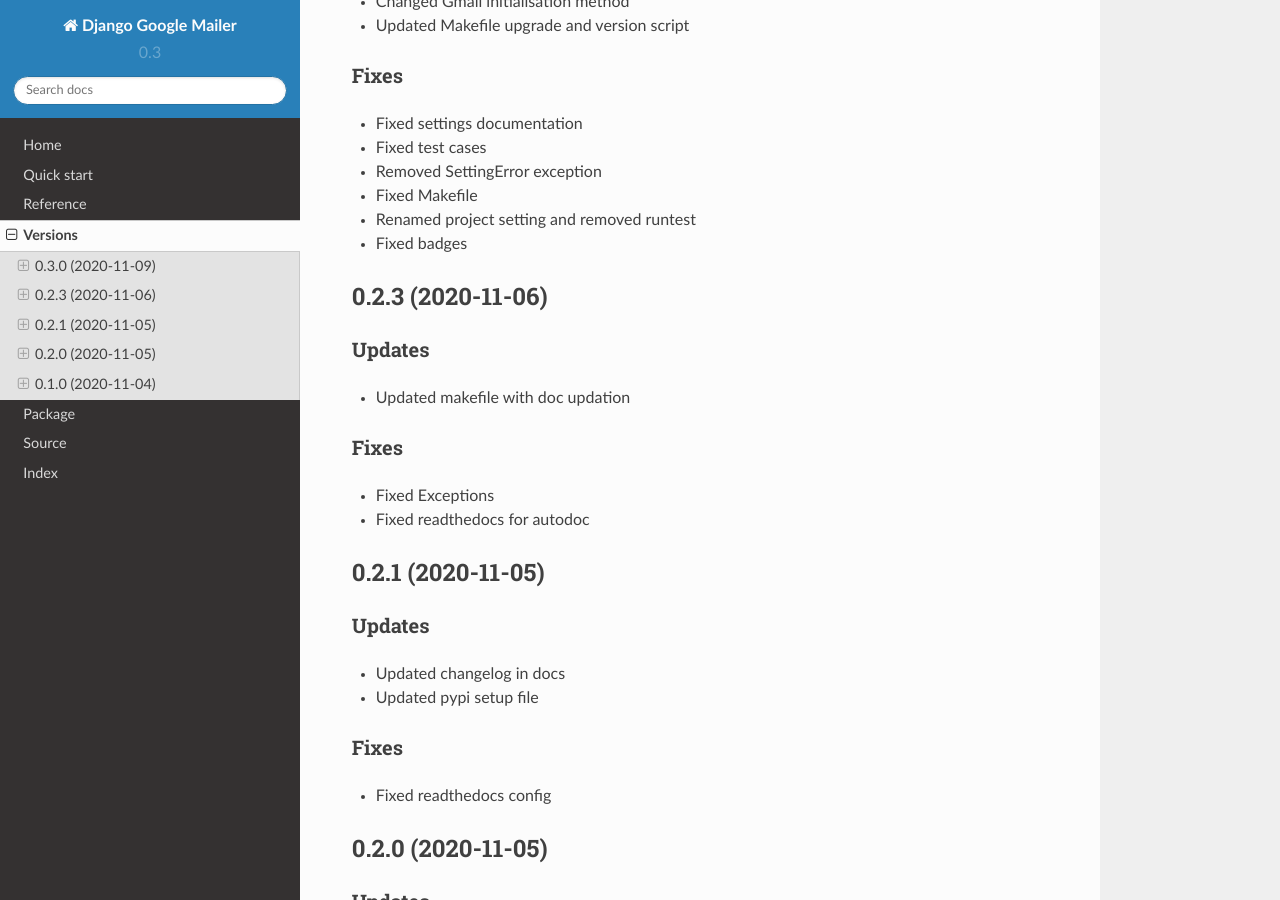
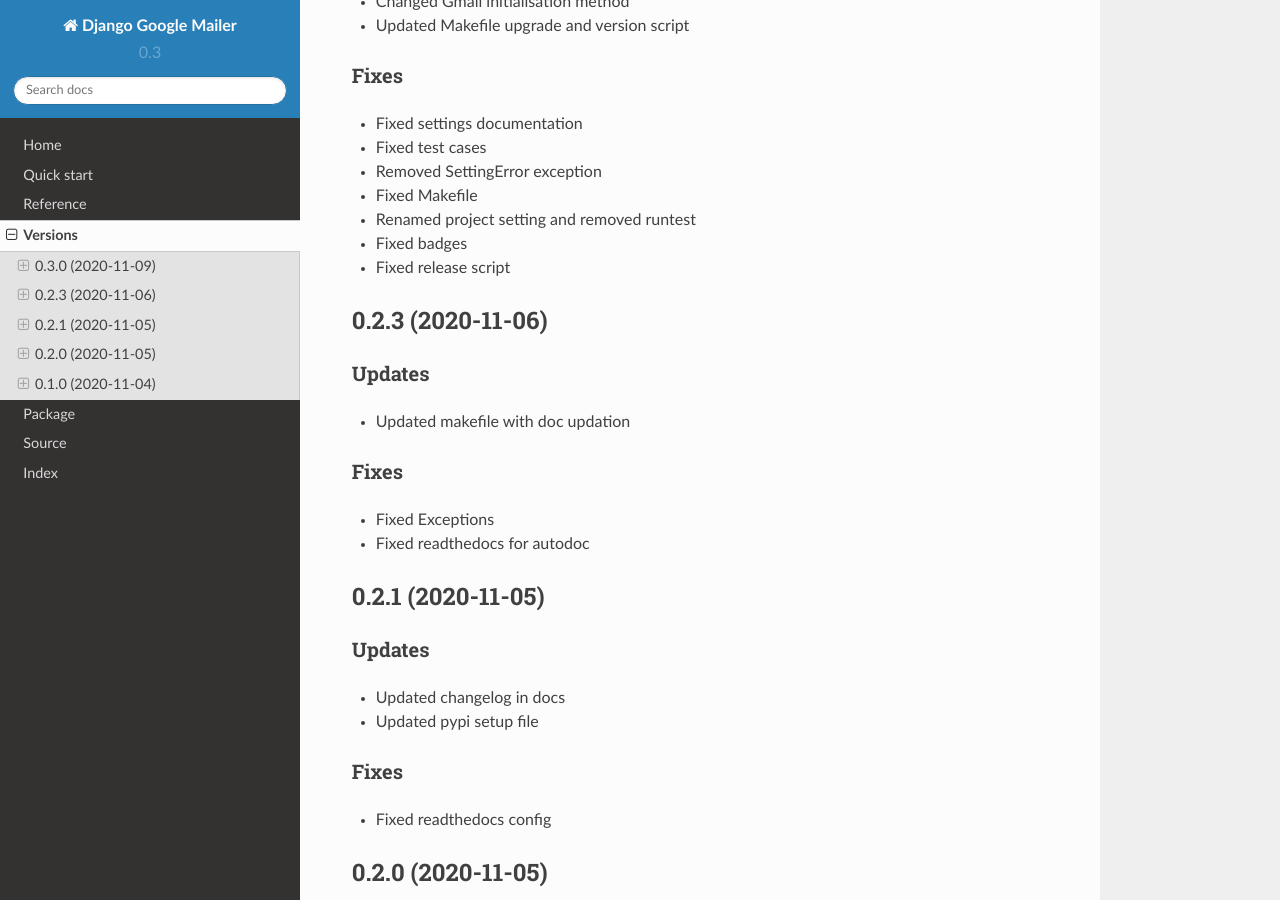
Before and after one commit to nikhiljohn10/django-google-mailer, a Sphinx documentation site: the page built from docs/change.rst, in a window 1280 px wide and 900 px high, scrolled down 396 px. Built offline with Sphinx 7.4.7 and the Read the Docs theme 2.0.0, drawn with Linux system fonts in a browser that asks for light colours.

Commit message:
Fixed release script

```diff
--- a/docs/change.rst
+++ b/docs/change.rst
@@ -27,6 +27,7 @@ Fixes
 * Fixed Makefile
 * Renamed project setting and removed runtest
 * Fixed badges
+* Fixed release script
 
 0.2.3 (2020-11-06)
 ------------------
```
Also changed, not shown: CHANGELOG.md (+1 -0 lines), 1 other file.
